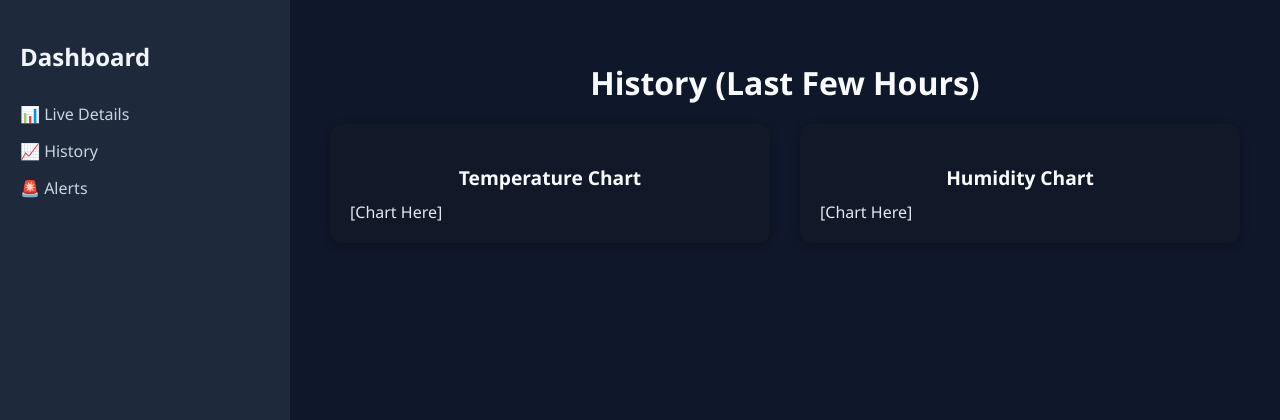
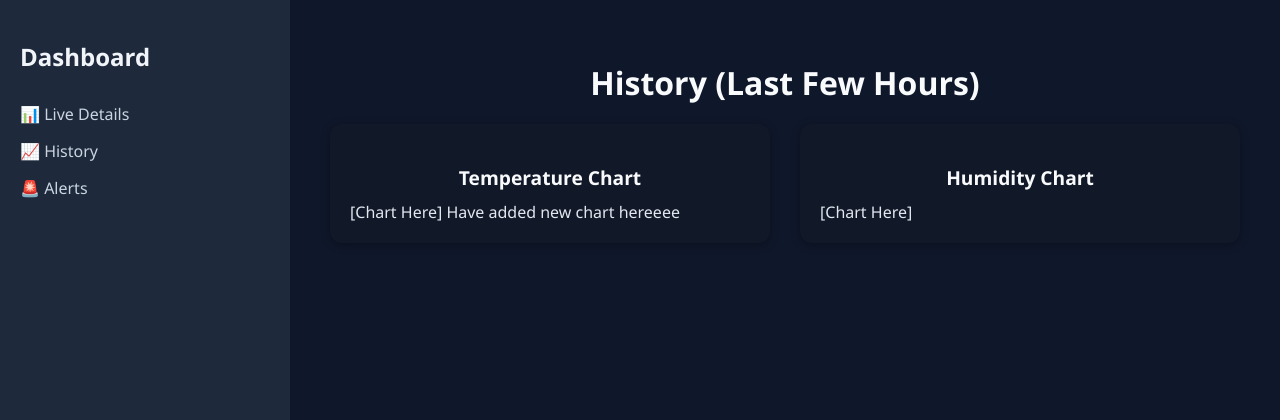
Before and after one commit to SahilDhillon21/IOT-NEW_ADV, a Flask app: page / in a window 1280 px wide, after a click on "📈 History". Shown: the top 420 px of the page. Run offline with Flask 3, Linux system fonts and the light colour scheme; some libraries are stand-ins or nearby versions.

Commit message:
Update index.html

```diff
--- a/server/templates/index.html
+++ b/server/templates/index.html
@@ -55,8 +55,6 @@
             <div class="stat-value" id="longitude">--</div>
           </div>
         </div>
-
-        <!-- Live Indicator -->
         <div class="live-indicator" style="text-align: center; margin-top: 20px;">
           <span
             style="width: 20px; height: 20px; background-color: green; border-radius: 50%; display: inline-block; animation: blink 1s infinite;">
@@ -83,7 +81,7 @@
         <div class="charts-container">
           <div class="chart-box">
             <h3 class="chart-title">Temperature Chart</h3>
-            <div id="temp-chart">[Chart Here]</div>
+            <div id="temp-chart">[Chart Here] Have added new chart hereeee</div>
           </div>
           <div class="chart-box">
             <h3 class="chart-title">Humidity Chart</h3>
```
